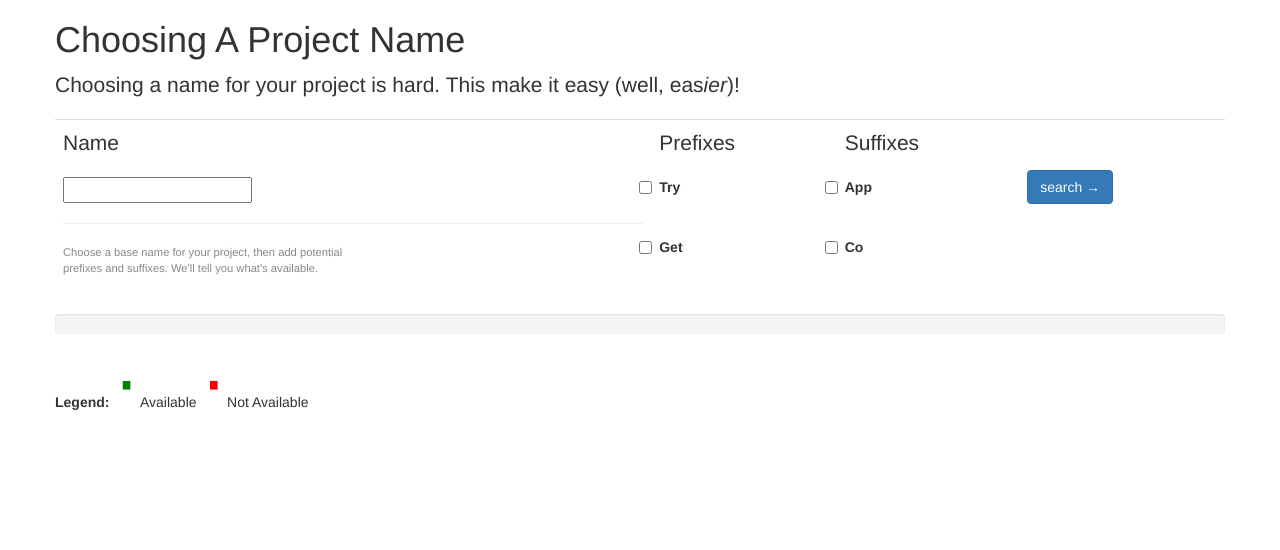
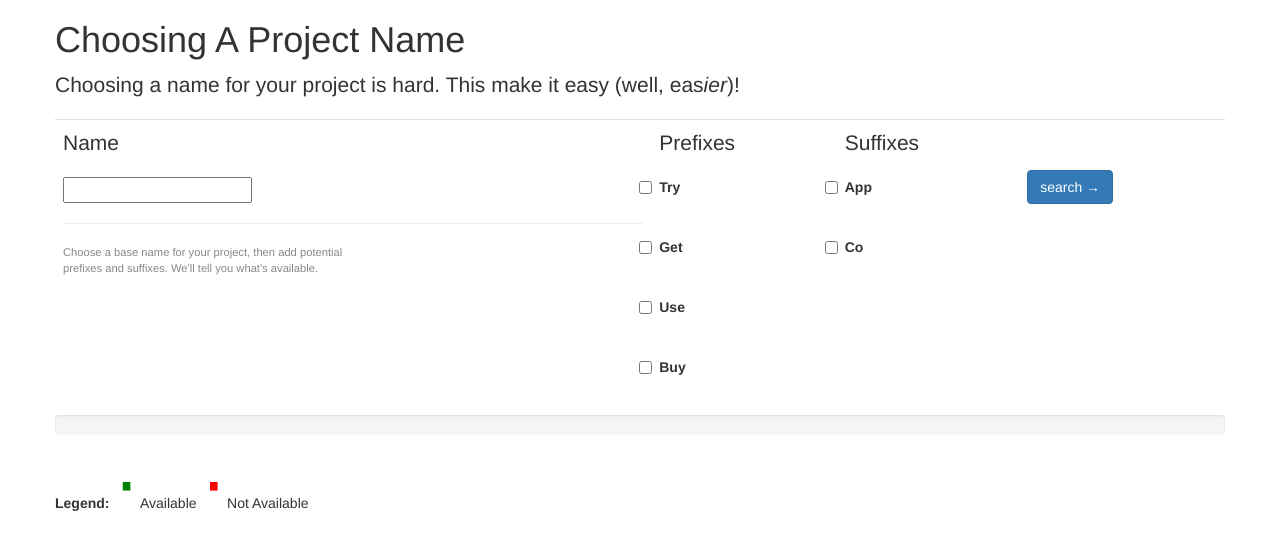
Before and after one commit to hartleybrody/naming, a Flask app: page / in a window 1280 px wide. Shown: the top 550 px of the page. Run offline with Flask 2, Linux system fonts and the light colour scheme; some libraries are stand-ins or nearby versions.

Commit message:
adding more prefixes

```diff
--- a/templates/homepage.html
+++ b/templates/homepage.html
@@ -54,7 +54,9 @@
                                 <td>
                                     <p class="lead">Prefixes</p>
                                     <label class="checkbox"><input type="checkbox" name="prefix" value="try" /> Try</label><br>
-                                    <label class="checkbox"><input type="checkbox" name="prefix" value="get" /> Get</label>
+                                    <label class="checkbox"><input type="checkbox" name="prefix" value="get" /> Get</label><br>
+                                    <label class="checkbox"><input type="checkbox" name="prefix" value="use" /> Use</label><br>
+                                    <label class="checkbox"><input type="checkbox" name="prefix" value="buy" /> Buy</label>
                                 </td>
                                 <td>
                                     <p class="lead">Suffixes</p>
```
